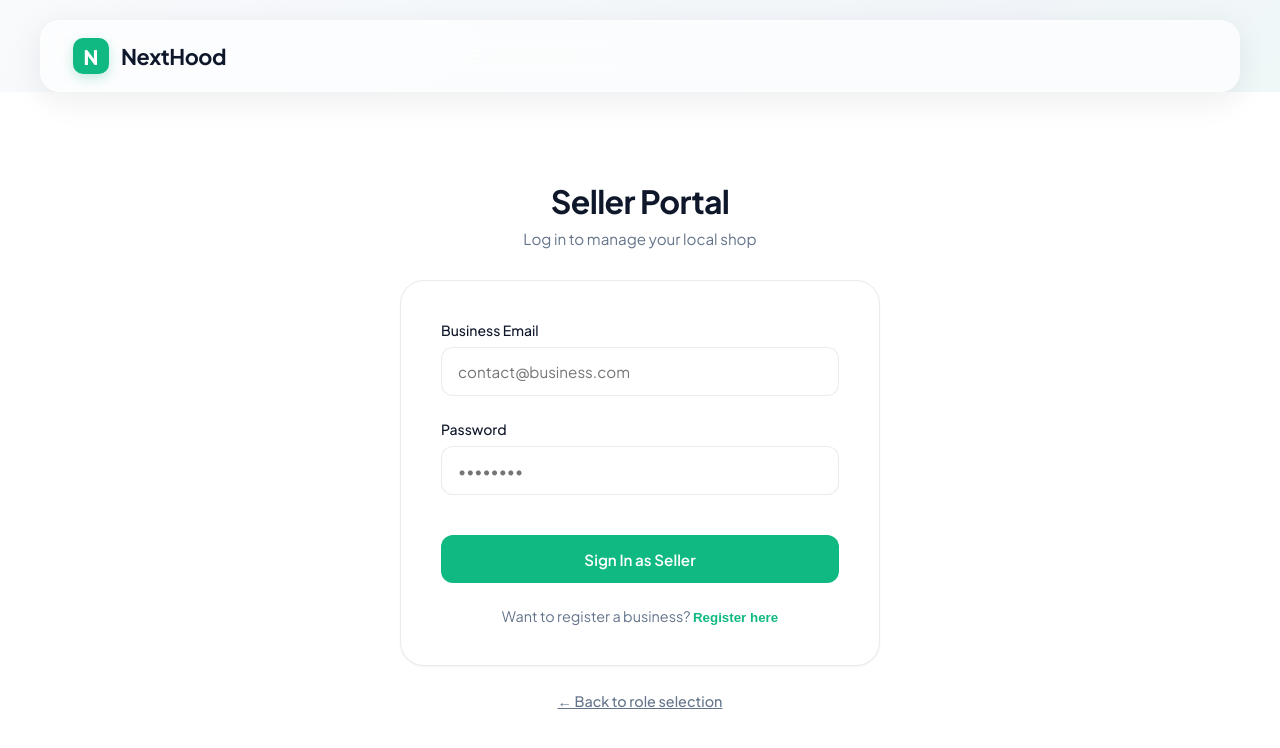
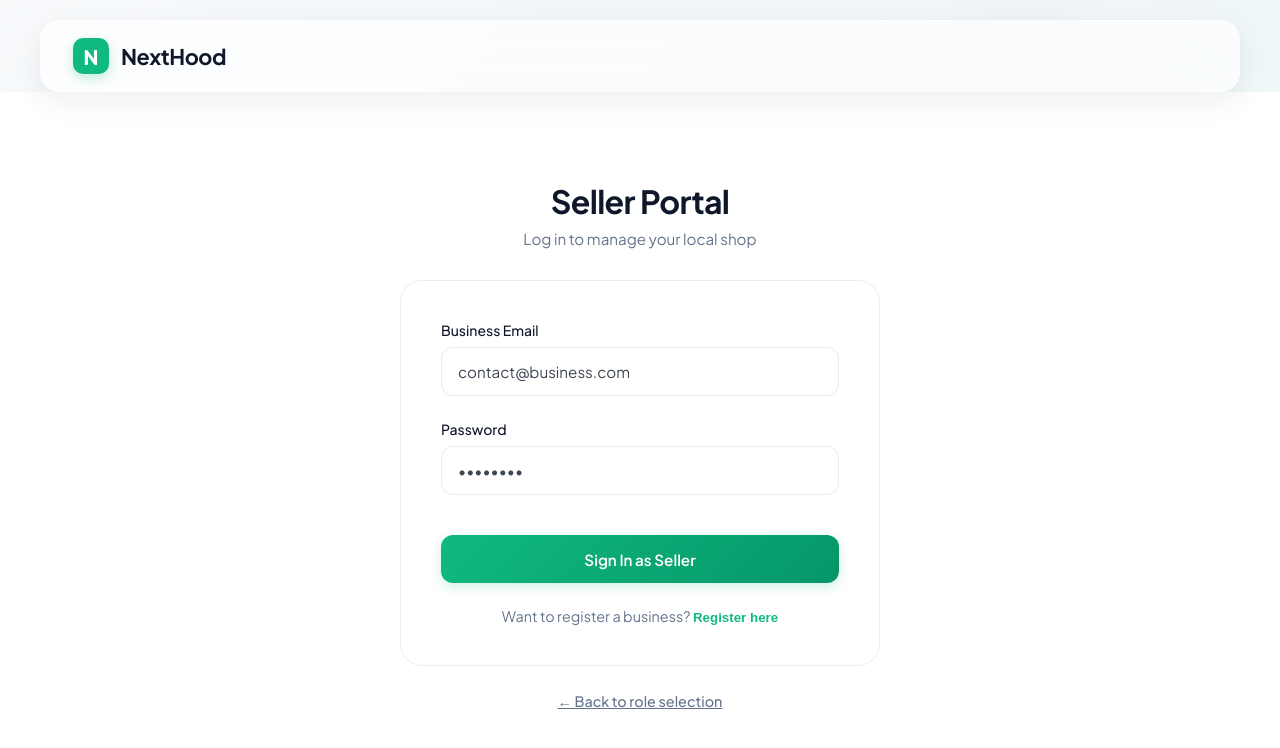
Before and after one commit to rhariharan409/NextHood, a Next.js app: page /seller/auth in a window 1280 px wide. Shown: the top 748 px of the page. Built offline with nearby package versions, Linux system fonts and the light colour scheme.

Commit message:
Deploy Global Design System override styles to support Light/Dark theme-aware variables on all cards, forms, scrollbars, and skeletons without page-by-page refactoring

```diff
--- a/src/app/globals.css
+++ b/src/app/globals.css
@@ -196,25 +196,27 @@ body::after {
 }
 
 .btn-primary {
-  background-color: var(--primary);
-  color: #ffffff;
+  background: linear-gradient(135deg, #10B981, #059669) !important;
+  color: #ffffff !important;
+  border: none !important;
+  box-shadow: 0 4px 12px rgba(16, 185, 129, 0.2) !important;
 }
 
 .btn-primary:hover {
-  background-color: var(--primary-hover);
-  transform: translateY(-1px);
+  transform: translateY(-1.5px) scale(1.02) !important;
+  box-shadow: 0 6px 20px rgba(16, 185, 129, 0.35) !important;
 }
 
 .btn-secondary {
-  background-color: var(--secondary);
+  background-color: var(--surface-2);
   border-color: var(--border);
   color: var(--foreground);
 }
 
 .btn-secondary:hover {
-  background-color: #ffffff;
+  background-color: var(--surface);
   border-color: var(--border-hover);
-  transform: translateY(-1px);
+  transform: translateY(-1.5px);
 }
 
 .btn-large {
@@ -225,17 +227,17 @@ body::after {
 
 /* Card Styling */
 .card {
-  background: #ffffff;
+  background: var(--surface);
   border: 1px solid var(--border);
   border-radius: var(--radius-lg);
   padding: 2.5rem;
-  box-shadow: var(--shadow-sm);
+  box-shadow: var(--shadow);
   transition: var(--transition);
 }
 
 .card:hover {
   border-color: var(--border-hover);
-  box-shadow: var(--shadow-premium);
+  box-shadow: var(--shadow);
   transform: translateY(-4px);
 }
 
@@ -258,7 +260,7 @@ body::after {
   padding: 0.875rem 1rem;
   border-radius: var(--radius-md);
   border: 1px solid var(--border);
-  background-color: var(--secondary);
+  background-color: var(--input-bg);
   font-family: var(--font-family);
   font-size: 0.95rem;
   color: var(--foreground);
@@ -268,7 +270,7 @@ body::after {
 
 .form-input:focus {
   border-color: var(--primary);
-  background-color: #ffffff;
+  background-color: var(--input-bg);
   box-shadow: 0 0 0 3px rgba(16, 185, 129, 0.1);
 }
 
@@ -426,3 +428,126 @@ body::after {
 .animate-pulse-soft {
   animation: softPulse 2s infinite ease-in-out;
 }
+
+/* ====================================================
+   GLOBAL DESIGN SYSTEM OVERRIDES (THEME VARIABLE BINDINGS)
+   ==================================================== */
+
+.card,
+.glass-card,
+.summary-card,
+.checkout-card,
+.shop-card,
+.settings-card,
+aside.card,
+div.card,
+section.card {
+  background-color: var(--surface) !important;
+  color: var(--foreground) !important;
+  border: 1px solid var(--border) !important;
+  border-radius: 22px !important;
+  box-shadow: var(--shadow) !important;
+}
+
+.glass-card {
+  background: var(--glass-bg) !important;
+  backdrop-filter: var(--glass-blur) !important;
+  -webkit-backdrop-filter: var(--glass-blur) !important;
+  border: 1px solid var(--glass-border) !important;
+}
+
+/* Ensure headings and body text use the variables */
+h1, h2, h3, h4, h5, h6 {
+  color: var(--foreground) !important;
+}
+
+p, span, strong, label, li {
+  color: var(--foreground);
+}
+
+.text-muted,
+span.text-muted,
+p.text-muted,
+div.text-muted {
+  color: var(--text-secondary) !important;
+}
+
+/* Input Fields and Forms */
+input, textarea, select {
+  background-color: var(--input-bg) !important;
+  color: var(--foreground) !important;
+  border: 1px solid var(--border) !important;
+}
+
+input::placeholder, textarea::placeholder {
+  color: var(--text-secondary) !important;
+  opacity: 0.8;
+}
+
+/* Thin Rounded Custom Scrollbar */
+::-webkit-scrollbar {
+  width: 6px;
+  height: 6px;
+}
+
+::-webkit-scrollbar-track {
+  background: transparent;
+}
+
+::-webkit-scrollbar-thumb {
+  background: rgba(100, 116, 139, 0.2);
+  border-radius: 10px;
+}
+
+[data-theme='dark'] ::-webkit-scrollbar-thumb {
+  background: rgba(255, 255, 255, 0.1);
+}
+
+::-webkit-scrollbar-thumb:hover {
+  background: var(--primary) !important;
+}
+
+/* Dark glass tables styling */
+table {
+  width: 100%;
+  border-collapse: collapse;
+  background: var(--glass-bg) !important;
+  border-radius: 20px;
+  overflow: hidden;
+  border: 1px solid var(--border);
+}
+
+th, td {
+  padding: 1rem;
+  text-align: left;
+  border-bottom: 1px solid var(--border);
+  color: var(--foreground) !important;
+}
+
+th {
+  background-color: rgba(16, 185, 129, 0.08) !important;
+  font-weight: 700;
+}
+
+tr:nth-child(even) {
+  background-color: rgba(255, 255, 255, 0.02) !important;
+}
+
+tr:hover {
+  background-color: rgba(16, 185, 129, 0.04) !important;
+  transition: background-color 0.2s ease;
+}
+
+/* Skeletons */
+[data-theme='dark'] .shimmer {
+  background: linear-gradient(90deg, #1e293b 25%, #334155 50%, #1e293b 75%) !important;
+  background-size: 200% 100% !important;
+  animation: shimmer 1.5s infinite !important;
+}
+
+[data-theme='dark'] .skeleton-image,
+[data-theme='dark'] .skeleton-title,
+[data-theme='dark'] .skeleton-text,
+[data-theme='dark'] .skeleton-button {
+  border-radius: 16px !important;
+}
```
